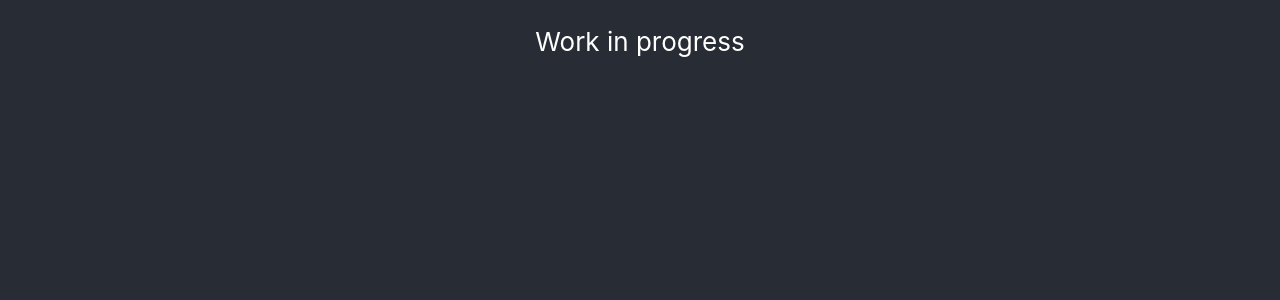
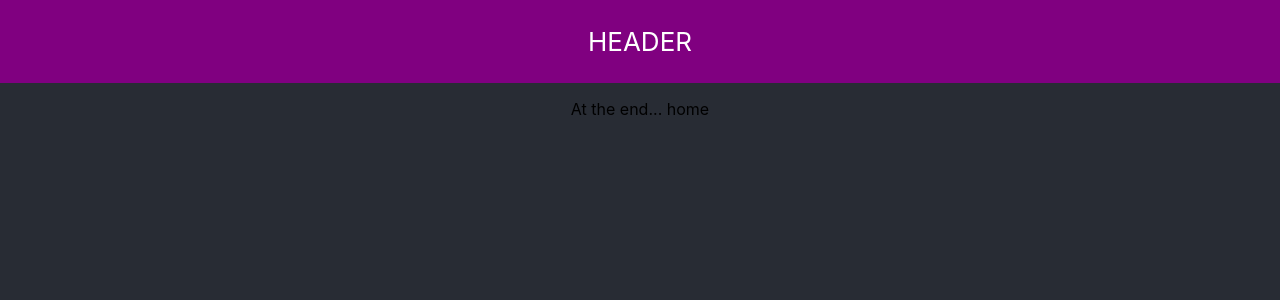
Before and after one commit to VicenteAparicio/vicenteapi, a React (Create React App) app: page / in a window 1280 px wide. Before the commit this address had no page. Shown: the top 300 px of the page. Built offline with nearby package versions, Linux system fonts and the light colour scheme.

Commit message:
Changes to fix browserRouter

```diff
--- a/src/App.scss
+++ b/src/App.scss
@@ -1,4 +1,4 @@
-@import './components/header/header.scss';
+@import './components/Header/Header.scss';
 
 .App {
   text-align: center;
--- a/src/App.tsx
+++ b/src/App.tsx
@@ -1,17 +1,17 @@
 
 import './App.scss';
 import { Route, Routes } from 'react-router-dom'
-import Header from './components/header/header';
-import Home from './pages/home/home';
-import Theatre from './pages/theatre/theatre';
+import Header from './components/Header/Header';
+import Home from './pages/Home/Home';
+import Theatre from './pages/Theatre/Theatre';
 
 function App() {
   return (
     <div className="App">
       <Header />
       <Routes>
-        <Route path="/vicenteapi" element={<Home />} />
-        <Route path="/vicenteapi/Teatro" element={<Theatre />} />
+        <Route path="" element={<Home />} />
+        <Route path="teatro" element={<Theatre />} />
       </Routes>
     </div>
   );
--- a/src/components/header/header.scss
+++ b/src/components/Header/Header.scss
@@ -6,4 +6,5 @@
     justify-content: center;
     font-size: calc(10px + 2vmin);
     color: white;
+    background-color: purple;
 }
--- a/src/components/header/header.tsx
+++ b/src/components/Header/Header.tsx
@@ -1,6 +1,6 @@
 const Header = () => {
     return <header className="App-header">
-        <p >Work in progress</p>
+        <p>HEADER</p>
     </header>
 }
 
--- a/src/index.tsx
+++ b/src/index.tsx
@@ -10,7 +10,7 @@ const root = ReactDOM.createRoot(
 );
 root.render(
   <React.StrictMode>
-    <BrowserRouter>
+    <BrowserRouter basename={process.env.PUBLIC_URL}>
       <App />
     </BrowserRouter>
   </React.StrictMode>
--- a/src/pages/home/home.tsx
+++ b/src/pages/Home/Home.tsx
@@ -1,5 +1,5 @@
 const Home = () => {
-    return <p>This is home</p>
+    return <p>At the end... home</p>
 }
 
 export default Home;
```
Also changed, not shown: src/pages/Theatre/Theatre.tsx (renamed from src/pages/theatre/theatre.tsx).
